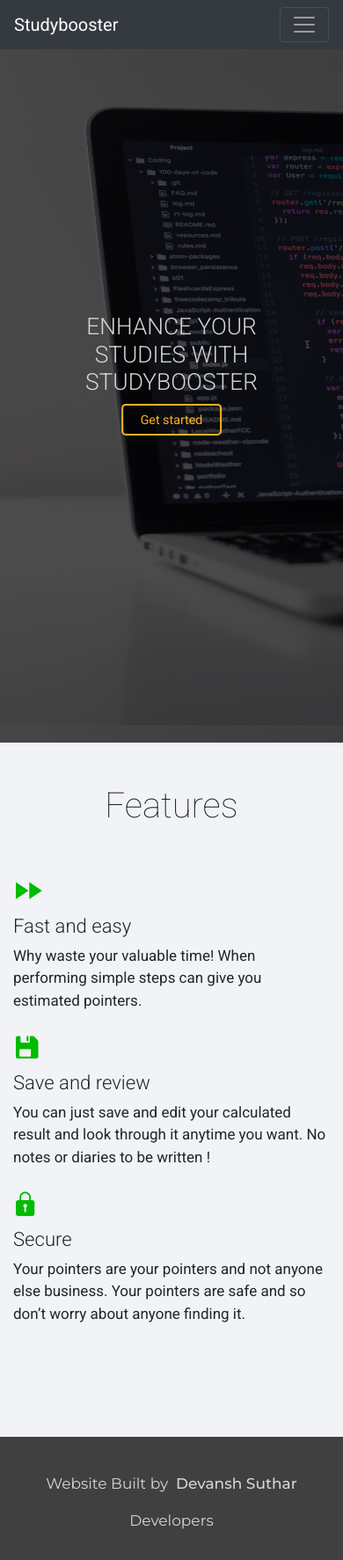
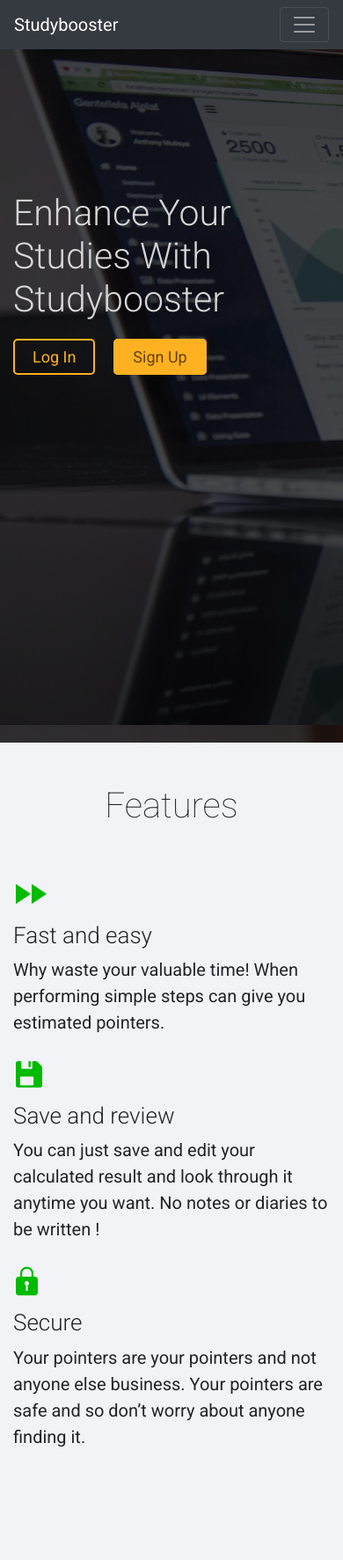
Before and after one commit to dss-0620/studybooster, a PHP site: page / in a window 390 px wide. Shown: the top 1773 px of the page at 88% size. Run offline with PHP 8.4, Linux system fonts and the light colour scheme; data that the repository does not hold is empty; some libraries are stand-ins or nearby versions.

Commit message:
New and Better changes in original layout using new Ui

```diff
--- a/css/style.css
+++ b/css/style.css
@@ -21,7 +21,7 @@
     min-height:100vh;
     /* background-image: linear-gradient(to bottom, #ffa600a1, #ff812d); */
     background-image: -webkit-gradient(linear, left top, left bottom, from(rgba(0, 0, 0, 0.7)), to(rgba(0, 0, 0, 0.7))), url('imgs/header/header-min-min.jpg');
-    background-image: linear-gradient(rgba(0, 0, 0, 0.7), rgba(0, 0, 0, 0.7)), url('imgs/header/signup-min2.jpg');
+    background-image: linear-gradient(rgba(0, 0, 0, 0.7), rgba(0, 0, 0, 0.7)), url('img1/background.jpg');
     background-attachment:fixed;
     background-size: 1511.2px 824px;
 }
@@ -97,7 +97,8 @@
 .heading-button1:link, .heading-button1:visited {
     padding: 8px 20px;
     border-radius: 5px;
-    font-size: 120%;
+    font-size: 90%;
+    /* margin-top:15vh; */
     background-color:rgba(0,0,0,0);
     border:2px solid #ffb122;
     color: #ffb122;
@@ -110,6 +111,21 @@
     transition: color 0.2s, background-color 0.2s;
 }
 
+.heading-button2:link, .heading-button2:visited {
+    padding: 8px 20px;
+    border-radius: 5px;
+    font-size: 90%;
+    background-color: #ffb122;
+    border:2px solid #ffb122;
+    color: #664200;
+    text-decoration: none;
+    z-index: 2;
+}
+.heading-button2:hover, .heading-button2:active {
+    background-color:rgba(0,0,0,0);
+    color:#ffb122;
+    transition: color 0.2s, background-color 0.2s;
+}
 /* login form */
 
 .login-form{
--- a/index.php
+++ b/index.php
@@ -113,46 +113,39 @@
            </div> -->
        </div>
 
-       <!--Main content of header-->
-       <div class="header-main-content1">
-           <h1 class="main-heading1 mb-3">Enhance Your Studies with studybooster</h1>
-          <?php
-          if(!isset($_SESSION['username'])){
-          echo '<div class="anim"><a href="user/features/signup.php" class="heading-button1" style="text-decoration:none;">Get started</a></div>';
-          }
-         else if($_SESSION['role'] == 'admin'){
-          echo '<div class="anim"><a href="admin/" class="heading-button1" style="text-decoration:none;">Admin Page</a></div>';
-           }
-         else if($_SESSION['role'] == 'user'){
-          echo '<div class="anim"><a href="user/" class="heading-button1" style="text-decoration:none;">User Page</a></div>';
-         }
-         ?>
+       <!--Main content of header along with login-->
+       <div class="container" style="padding-top:170px;">
+            <div class="row">
+                <div class="col-md-6 pt-5">
+                    <h2 class="text-light main-title mb-4">Enhance Your Studies With Studybooster</h2>
+                    <a href="php/login_page.php" class="heading-button1 mr-2">Log In</a>
+                    <a href="user/features/signup.php" class="heading-button2 ml-2">Sign Up</a>
                 </div>
-
-       <!--Login form in header-->
-       <!-- <form method="POST" action="php/login.php" class="login-form">
-            <div class="row1" id="underline1">
-                <p id="p1">Log In to your account</p>
-                <a href="index.php?action=close_login"><i class="icon ion-md-close icn1"></i></a>
+                <div class="col-md-6  d-none d-md-flex justify-content-md-end">
+                    <div class="card text-center text-light col-md-12 col-lg-10" style="background-color:rgb(252,252,252);">
+                        <div class="card-body">
+                            <h5 class="card-text mt-3 mb-5 text-dark">Log In</h3>
+                            <form action="php/login.php" class="form-group" method="POST">
+                                <div class="form-group input-group my-4">
+                                        <div class="input-group-prepend"><i class="icon ion-md-person input-group-text" style="font-size:1.2rem;"></i></div>
+                                    <input type="text" name="username" class="form-control" placeholder="Username / E-mail">
                                 </div>
-            <div class="wrong1">
-                <p class="sign">Your E-mail or password is incorrect</p>
+                                <div class="form-group input-group my-4">
+                                        <div class="input-group-prepend"><i class="icon ion-md-lock input-group-text" style="font-size:1.3rem;"></i></div>
+                                    <input type="password" name="password" class="form-control" placeholder="Password">
                                 </div>
-            <div class="row1">
-                <input name="username" id="username" type="email" value="<?php echo $x; ?>" placeholder="E-mail" required>
+                                <div class="form-group mt-4 mb-4">
+                                    <input type="submit" value="Login Securely" class="btn btn-primary btn-block">
                                 </div>
-            <div class="row1">
-                <input name="password" id="password" type="password" placeholder="Password" required>
+                                <div class="form-group mt-4" style="font-size:82%;">
+                                    <a href="forgot_password/">Forgot Password?</a>
                                 </div>
-            <div class="row1 row2 d-flex align-items-center">
-            <small><a href="forgot_password">Forgot password?</a></small>
-            <input name="submit" value="Log In" type="submit" class="btn btn-primary mt-0" style="width:auto; margin-left:33%;">
+                            </form>
                         </div>
-            <div class="row1">
-                <small id="sp">Don't have an account?</small>
-                <small><a href="user/php/signup.php">Create now</a></small>
                     </div>
-           </form> -->
+                </div>
+            </div>
+        </div>
     </div>
          <style>
             html{
@@ -169,58 +162,11 @@
                 .wrong1{
                     font-size:86%;
                 }
-                @media only screen and (max-width:767px)
-                {
-                    .mobile-icon{
-                        display: inline-block;
-                        color:white;
+                .main-title{
+                    font-size:205%;
+                    color:#d5d5d5 !important;
                 }
-                    .navi{
-                        display:none;
-                    }
-                    .but1:hover,.but1:active{
-                        color:#0b0;
-                        border:none;
-                    }
-                }
-                /*@media only screen and (max-width:400px)*/
-                /*{*/
-                /*    .login-form*/
-                /*    {*/
-                /*        width:97%;*/
-                /*    }*/
-                /*    .main-heading1{*/
-                /*        font-size: 150% !important;*/
-                /*    }*/
-                /*    .anim{*/
-                /*        font-size: 50% !important;*/
-                /*    }*/
-                /*}*/
-                @media only screen and (max-width:500px)
-                {
-                    .login-form
-                    {
-                        width:97%;
-                    }
-                    .main-heading1{
-                        font-size: 155% !important;
-                    }
-                    .anim{
-                        font-size: 70% !important;
-                    }
-                    .logo{
-                        height:90px; width:auto; float:left; margin-top:6px;
-                    }
-                    .mobile-icon{
-                        font-size:150%;
-                    }
-                }
-                @media only screen and (max-width:400px)
-                {
-                    body{
-                        font-size:17px;
-                    }
-                }
+
             </style>
     </header>
      <!----/****Features of webpage****/---->
```
Lines whose indentation alone changed are shown as unchanged.
